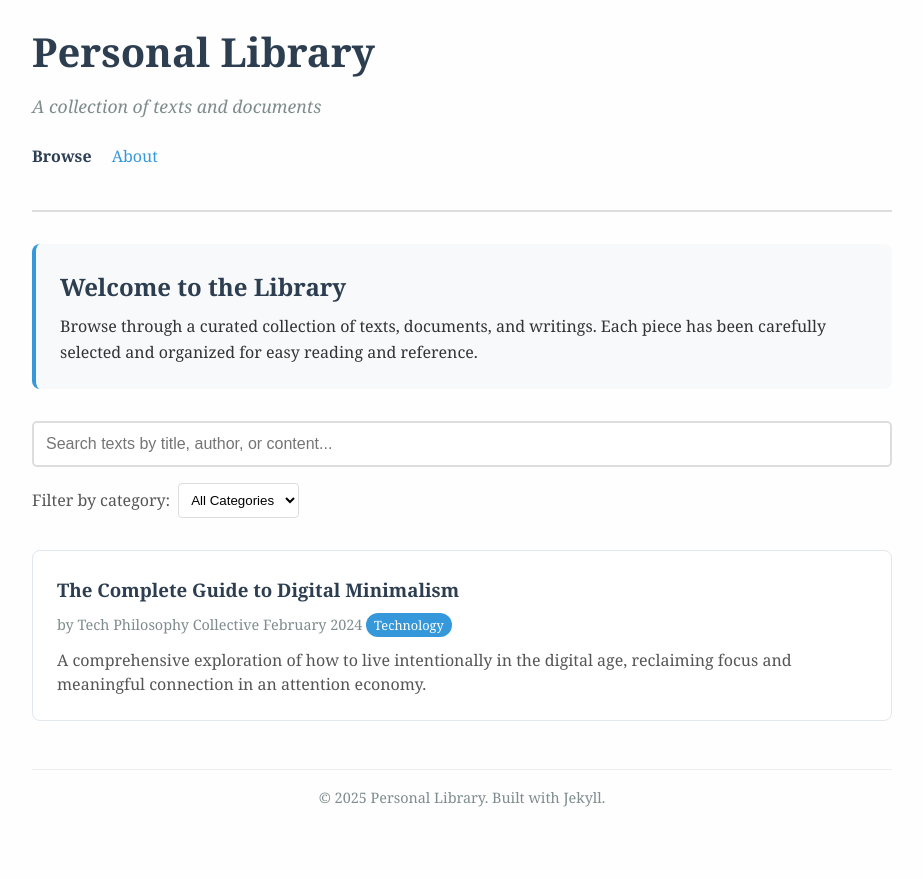
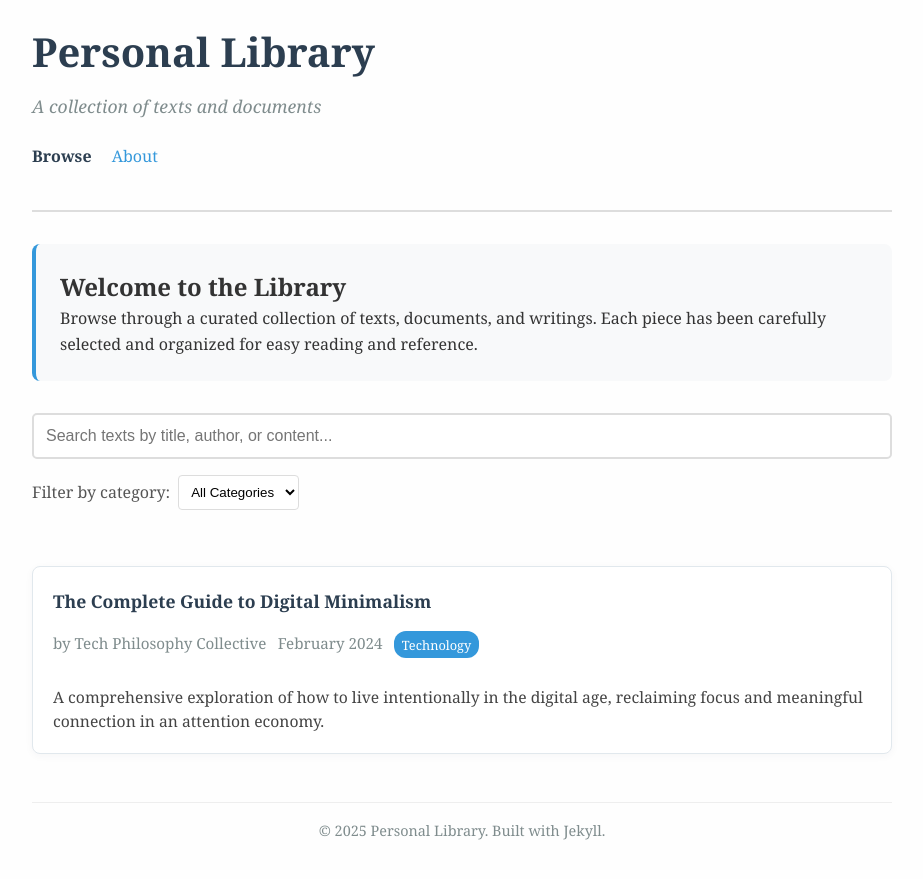
Before and after one commit to merdeki/kutuphane, a Jekyll site: the page built from index.html, in a window 1280 px wide. Shown: the top 879 px of the page, without its empty margins (178-1101 px from the left). Built offline with Jekyll 4.4.1, drawn with Linux system fonts in a browser that asks for light colours.

Commit message:
Update index.html

```diff
--- a/index.html
+++ b/index.html
@@ -2,18 +2,19 @@
 layout: default
 ---
 
-<div class="library-intro">
+<section aria-label="Library Introduction" class="library-intro">
     <h2>Welcome to the Library</h2>
     <p>Browse through a curated collection of texts, documents, and writings. Each piece has been carefully selected and organized for easy reading and reference.</p>
+</section>
+
+<form class="search-filter-form" autocomplete="off" role="search" aria-label="Search and Filter Texts">
+    <div class="search-box">
+        <label for="searchInput" class="visually-hidden">Search texts by title, author, or content</label>
+        <input type="text" id="searchInput" placeholder="Search texts by title, author, or content..." aria-label="Search texts" />
     </div>
-
-<div class="search-box">
-    <input type="text" id="searchInput" placeholder="Search texts by title, author, or content..." />
-</div>
-
     <div class="filter-options">
-    <label>Filter by category:</label>
-    <select id="categoryFilter">
+        <label for="categoryFilter">Filter by category:</label>
+        <select id="categoryFilter" aria-label="Category filter">
             <option value="">All Categories</option>
             {% assign categories = site.texts | map: 'category' | uniq | sort %}
             {% for category in categories %}
@@ -23,10 +24,20 @@
             {% endfor %}
         </select>
     </div>
+</form>
 
-<div class="text-grid" id="textGrid">
+<noscript>
+    <div class="no-js-message" style="color: #c0392b; background: #fbeee6; padding: 1em; border-radius: 8px; margin: 1em 0;">
+        <strong>Note:</strong> JavaScript is disabled in your browser. Search and filter features require JavaScript to function.
+    </div>
+</noscript>
+
+<section class="text-grid" id="textGrid" aria-label="Library Texts">
     {% for text in site.texts %}
-        <div class="text-card" data-title="{{ text.title | downcase }}" data-author="{% if text.author %}{{ text.author | downcase }}{% endif %}" data-category="{% if text.category %}{{ text.category }}{% endif %}">
+        <div class="text-card"
+            data-title="{{ text.title | downcase }}"
+            data-author="{% if text.author %}{{ text.author | downcase }}{% endif %}"
+            data-category="{% if text.category %}{{ text.category | downcase }}{% endif %}">
             <h3><a href="{{ text.url }}">{{ text.title }}</a></h3>
             <div class="text-meta">
                 {% if text.author %}<span>by {{ text.author }}</span>{% endif %}
@@ -40,9 +51,9 @@
             {% endif %}
         </div>
     {% endfor %}
-</div>
+</section>
 
-<div id="noResults" class="no-results" style="display: none;">
+<div id="noResults" class="no-results" style="display: none;" aria-live="polite">
     <p>No texts found matching your search criteria.</p>
 </div>
 
@@ -55,13 +66,26 @@
     border-left: 4px solid #3498db;
 }
 
-.library-intro h2 {
-    color: #2c3e50;
-    margin-bottom: 0.5rem;
+.search-filter-form {
+    display: flex;
+    flex-direction: column;
+    gap: 1rem;
+    margin-bottom: 1rem;
 }
 
 .search-box {
-    margin: 2rem 0 1rem 0;
+    width: 100%;
+}
+
+.visually-hidden {
+    position: absolute;
+    width: 1px;
+    height: 1px;
+    padding: 0;
+    margin: -1px;
+    overflow: hidden;
+    clip: rect(0,0,0,0);
+    border: 0;
 }
 
 .search-box input {
@@ -97,6 +121,42 @@
     background-color: white;
 }
 
+.text-grid {
+    display: grid;
+    grid-template-columns: repeat(auto-fit, minmax(250px, 1fr));
+    gap: 1.5rem;
+    margin-bottom: 2rem;
+}
+
+.text-card {
+    background: #fff;
+    border-radius: 8px;
+    box-shadow: 0 2px 8px rgba(44,62,80,0.04);
+    padding: 1.25rem;
+    display: flex;
+    flex-direction: column;
+    gap: 0.5rem;
+    transition: box-shadow 0.2s;
+}
+
+.text-card:hover {
+    box-shadow: 0 4px 16px rgba(44,62,80,0.09);
+}
+
+.text-card h3 {
+    margin: 0 0 0.5rem 0;
+    font-size: 1.1rem;
+    color: #2c3e50;
+}
+
+.text-meta {
+    font-size: 0.95rem;
+    color: #7f8c8d;
+    display: flex;
+    flex-wrap: wrap;
+    gap: 0.7rem;
+}
+
 .category-tag {
     background-color: #3498db;
     color: white;
@@ -104,6 +164,12 @@
     border-radius: 12px;
     font-size: 0.8rem;
     font-weight: 500;
+}
+
+.text-excerpt {
+    margin-top: 0.5rem;
+    color: #444;
+    font-size: 0.98rem;
 }
 
 .no-results {
@@ -118,10 +184,13 @@
         flex-direction: column;
         align-items: flex-start;
     }
-
     .filter-options select {
         width: 100%;
         margin-top: 0.5rem;
+    }
+    .text-grid {
+        grid-template-columns: 1fr;
+        gap: 1rem;
     }
 }
 </style>
```
Also changed, not shown: other parts of index.html (+3 -3 lines). Lines whose indentation alone changed are shown as unchanged.
